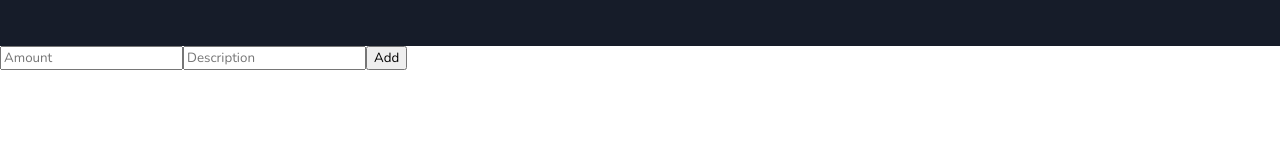
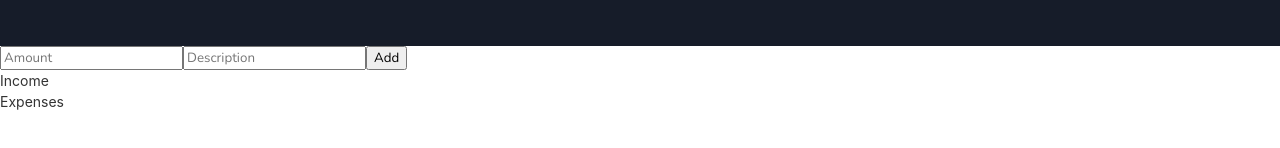
Before and after one commit to nisaChampagne/BudgetCalc, an Angular app in the folder budgetcalc/: page / in a window 1280 px wide. Shown: the part 272-420 px from the top of the page. Built offline with nearby package versions, Linux system fonts and the light colour scheme.

Commit message:
adding new section

```diff
--- a/budgetcalc/src/app/calc/calc.component.html
+++ b/budgetcalc/src/app/calc/calc.component.html
@@ -6,7 +6,7 @@
     <h2>1500</h2>
 </section>
 
-<section>
+<section class="">
     <input
     class="amount"
     type="text"
@@ -21,3 +21,8 @@
         Add
     </button>
 </section>
+
+<section>
+    <h2>Income</h2>
+    <h2>Expenses</h2>
+</section>
```
